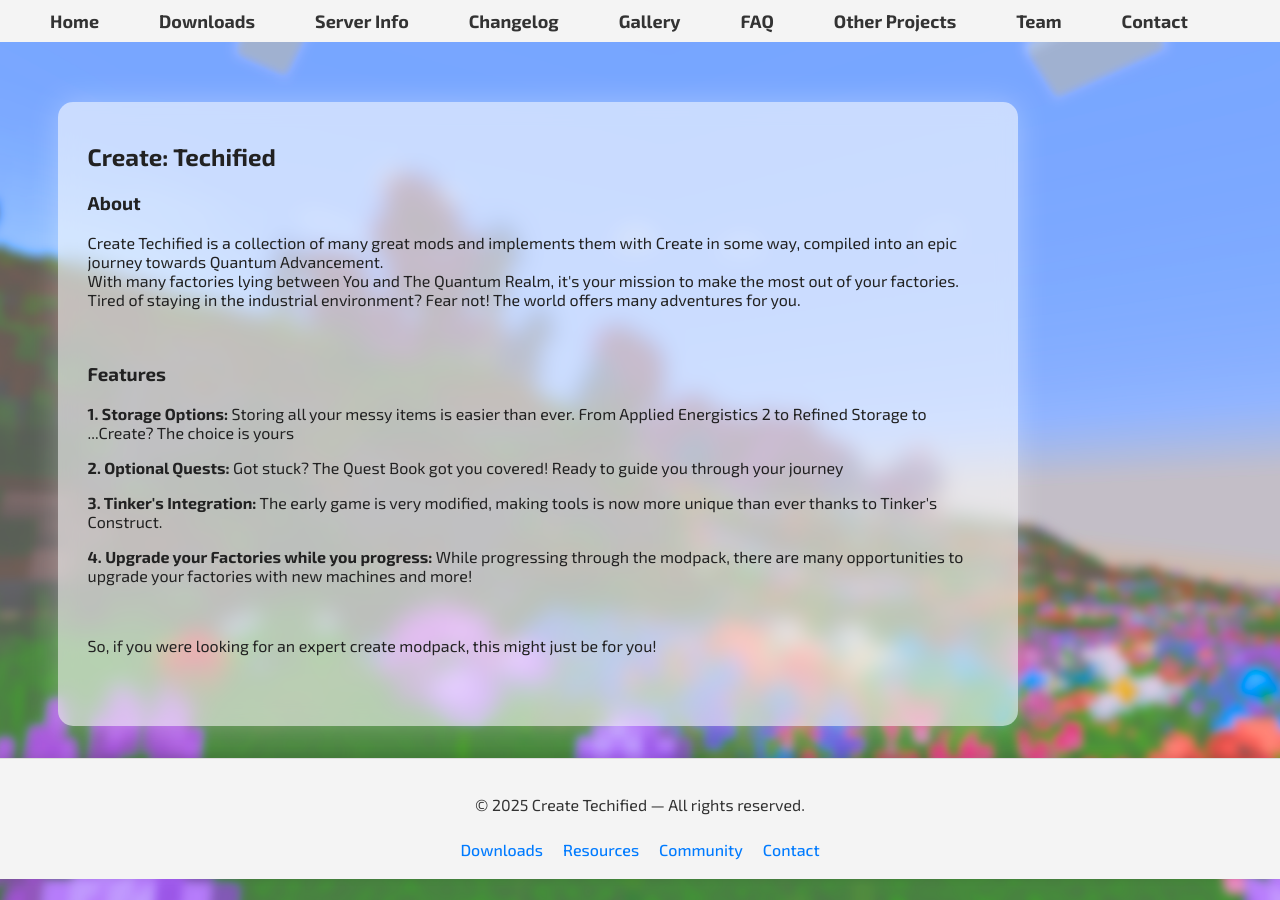
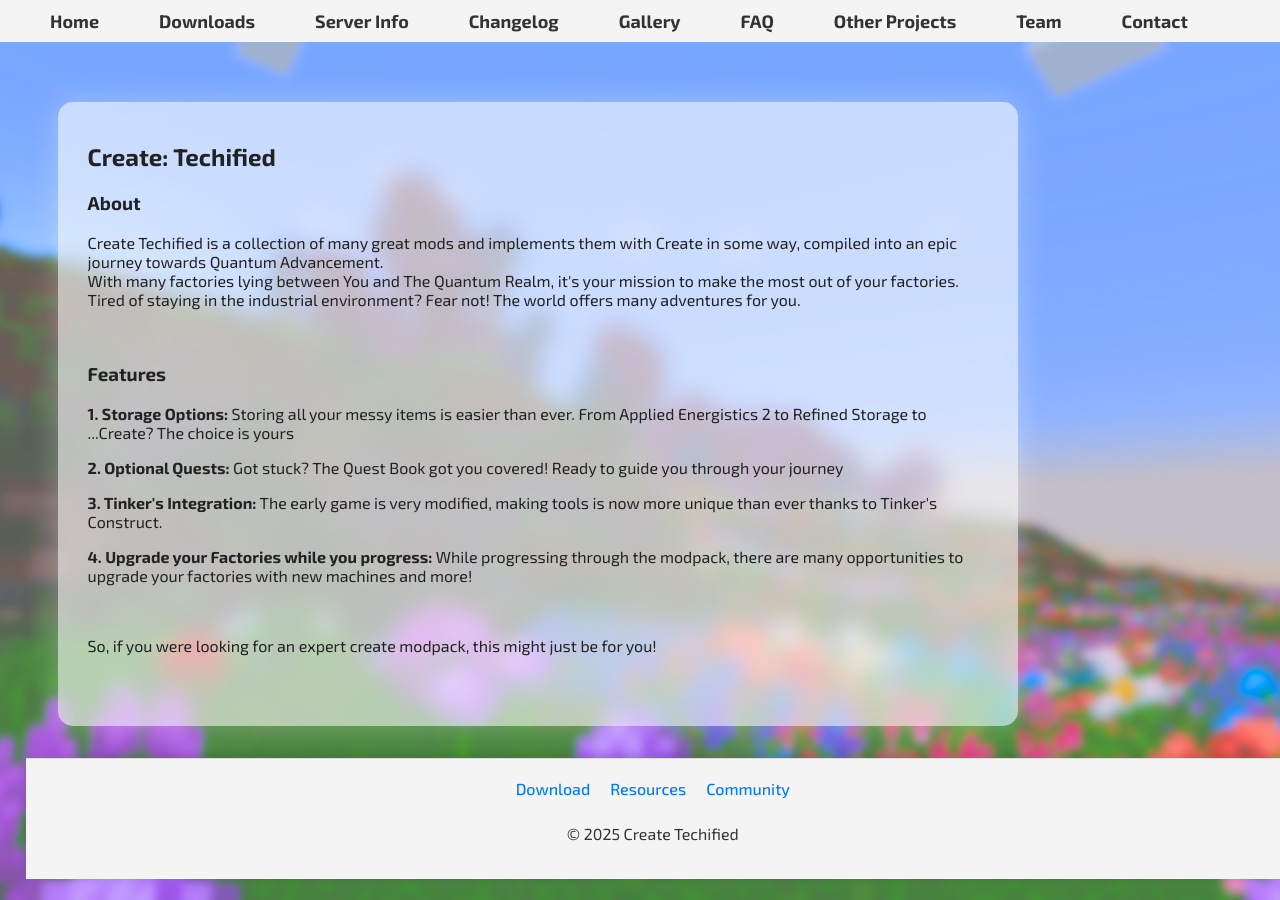
Before and after one commit to CreateTechified/Website, a Jekyll site: the page built from index.html, in a window 1280 px wide. Built offline with Jekyll 4.4.1, drawn with Linux system fonts in a browser that asks for light colours.

Commit message:
trying to fix the footer

```diff
--- a/index.html
+++ b/index.html
@@ -17,13 +17,12 @@
     <p>&nbsp;</p>
 </div>
 <footer>
-  <div class="footer-content">
-    <p>© 2025 Create Techified — All rights reserved.</p>
-    <div class="footer-links">
-      <a href="downloads.html">Downloads</a>
-      <a href="resources.html">Resources</a>
-      <a href="community.html">Community</a>
-      <a href="contact.html">Contact</a>
+    <div class="footer-content">
+      <div class="footer-links">
+        <a href="#">Download</a>
+        <a href="#">Resources</a>
+        <a href="#">Community</a>
+      </div>
+      <p>&copy; 2025 Create Techified</p>
     </div>
-  </div>
-</footer>
+  </footer>
--- a/style.css
+++ b/style.css
@@ -214,10 +214,7 @@
     color: var(--primary);
     padding: 20px 0;
     text-align: center;
-    position: relative;
-    bottom: 0;
-    left: -2vw;
-    width: calc(100% + 2vw);
+    width: 100%;
     margin: 0;
     backdrop-filter: blur(10px);
     -webkit-backdrop-filter: blur(10px);
@@ -249,3 +246,7 @@
 .footer-links a:hover {
     color: var(--accent);
 }
+
+main {
+    flex: 1;
+}
```
